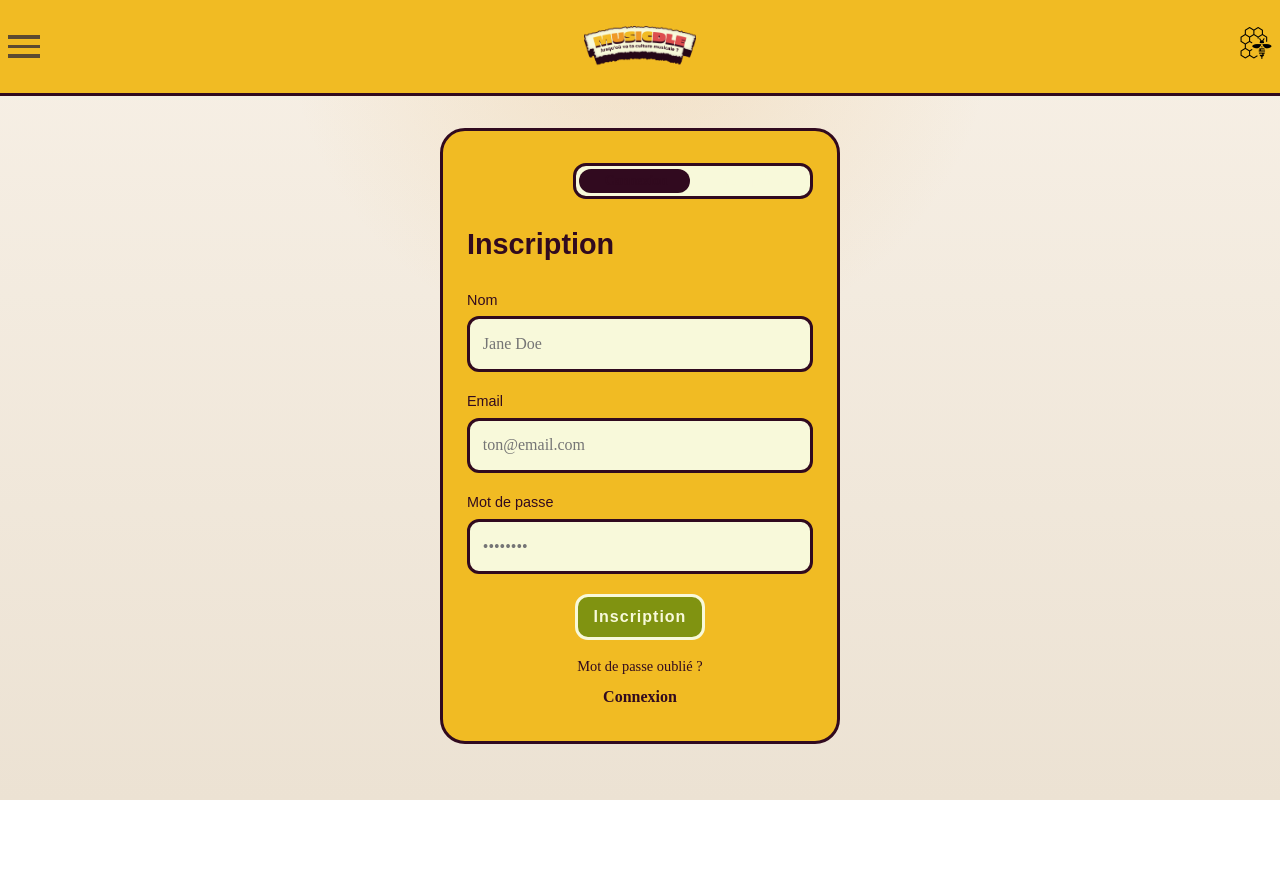
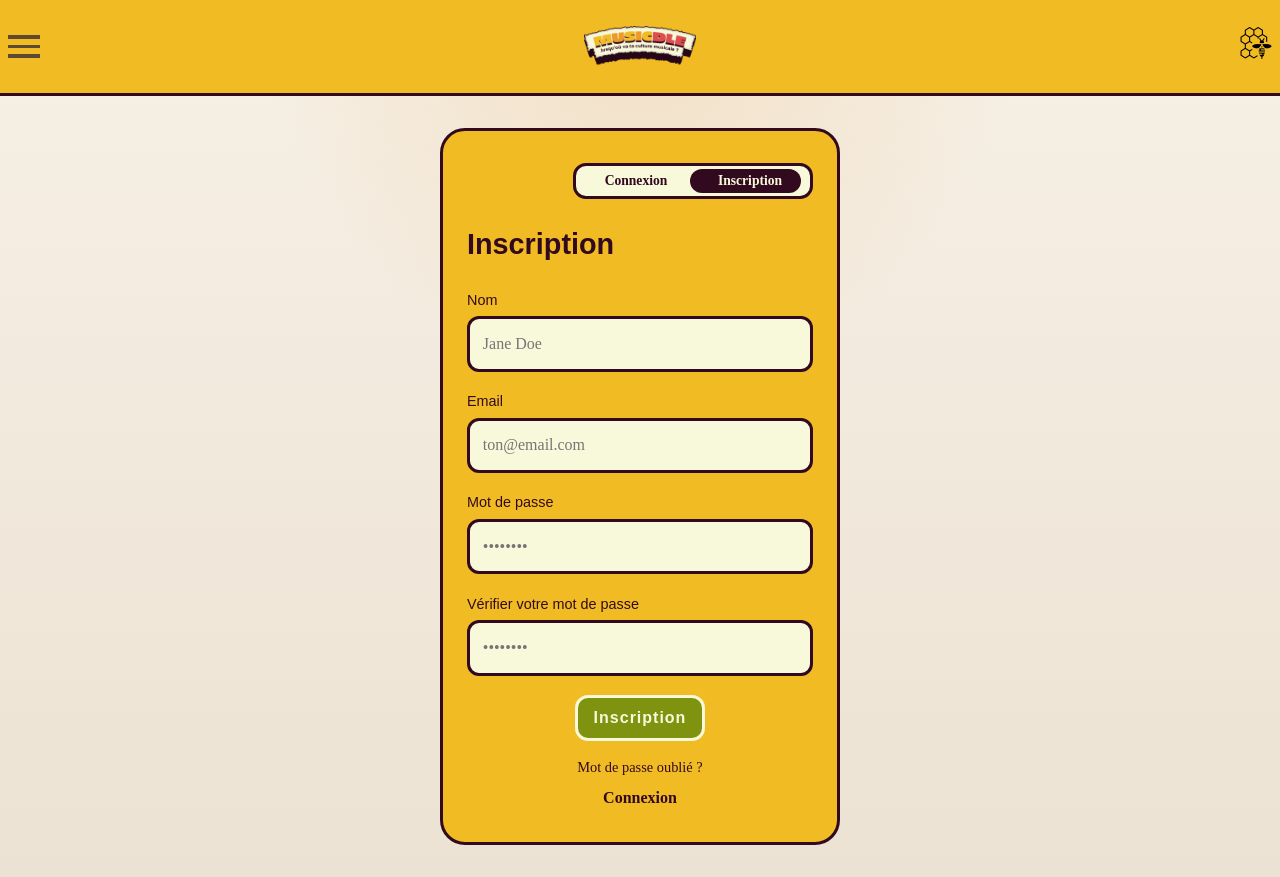
Before and after one commit to eliott-colin/musicdle-frontend, a React (Vite) app: page /musicdle/register in a window 1280 px wide. Before the commit the page ends 800 px from the top, so only its background shows below. Built offline with nearby package versions, Linux system fonts and the light colour scheme; no server answers; a web font is replaced by a local one.

Commit message:
feat: add password verification field to registration form and fix toggle switch styles

```diff
--- a/src/pages/RegisterForm.jsx
+++ b/src/pages/RegisterForm.jsx
@@ -3,6 +3,7 @@ import { Link } from "react-router-dom";
 import SubmitButton from "../components/SubmitButton";
 import { useLocation } from "react-router-dom";
 
+// RELIER AU BACK QUAND CE SERA OK
 function RegisterForm() {
   const API_BASE_URL = import.meta.env.VITE_API_URL ?? "http://localhost:3001";
   const initialFormState = {
@@ -21,6 +22,7 @@ function RegisterForm() {
         form.username.trim() &&
         form.email.trim() &&
         form.password.trim() &&
+        form.passwordVerify.trim() &&
         !isSubmitting,
       ),
     [form, isSubmitting],
@@ -77,7 +79,7 @@ function RegisterForm() {
   };
 
   const location = useLocation();
-  const mode = location.pathname === "/login" ? "login" : "register";
+  const mode = location.pathname === "/register" ? "register" : "login";
 
   return (
     <>
@@ -88,13 +90,15 @@ function RegisterForm() {
 
             <Link
               to="/login"
-              className={`toggle-option ${mode === "login" ? "active" : ""}`}>
+              className={`toggle-option ${mode === "login" ? "active" : ""}`}
+            >
               Connexion
             </Link>
 
             <Link
               to="/register"
-              className={`toggle-option ${mode === "register" ? "active" : ""}`}>
+              className={`toggle-option ${mode === "register" ? "active" : ""}`}
+            >
               Inscription
             </Link>
           </div>
@@ -136,6 +140,19 @@ function RegisterForm() {
                 required
               />
             </div>
+
+            <div className="input-group">
+              <label className="label-form">Vérifier votre mot de passe</label>
+              <input
+                type="password"
+                name="password-verify"
+                placeholder="••••••••"
+                value={form.passwordVerify}
+                onChange={handleChange}
+                required
+              />
+            </div>
+
             <SubmitButton
               text={isSubmitting ? "Envoi..." : "Inscription"}
               disabled={!canSubmit}
--- a/src/styles.css
+++ b/src/styles.css
@@ -213,6 +213,7 @@ h1 {
   text-decoration: underline;
   color: var(--greenMusicdle);
 }
+
 /* swich button to register/login */
 .toggle-switch {
   position: relative;
@@ -229,14 +230,14 @@ h1 {
   margin-left: auto;
   margin-bottom: 1rem;
 
-  padding: 3px; /* espace intérieur propre */
+  padding: 3px;
 }
 
 /* sliding part */
 .toggle-slider {
   position: absolute;
 
-  width: calc(50% - 6px); /* ✅ prend exactement la moitié - padding */
+  width: calc(50% - 6px);
   height: calc(100% - 6px);
 
   top: 3px;
@@ -268,11 +269,10 @@ h1 {
   color: var(--whiteMusicdle);
 }
 
-
 .toggle-switch.login .toggle-slider {
   transform: translateX(0%);
 }
 
 .toggle-switch.register .toggle-slider {
-  transform: translateX(100%s);
+  transform: translateX(100%);
 }
```
